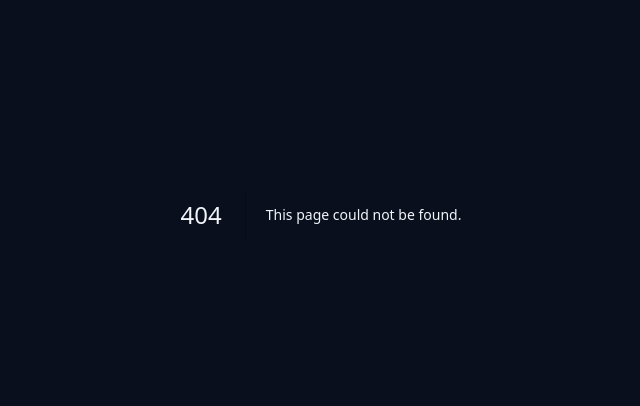
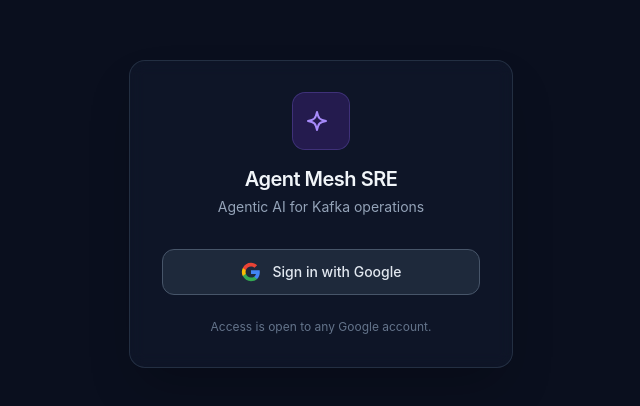
Before and after one commit to surajcsibm/agent-mesh-sre, a Next.js app: page /login in a window 1280 px wide. Before the commit this address had no page. Shown: the part 186-592 px from the top of the page, without its empty margins (319-959 px from the left). Built offline with nearby package versions, Linux system fonts and the light colour scheme.

Commit message:
feat: add Google OAuth + Vercel deployment config

```diff
--- a/package.json
+++ b/package.json
@@ -15,8 +15,9 @@
     "zustand": "^4.5.2",
     "lucide-react": "^0.383.0",
     "clsx": "^2.1.1",
-    "nodemailer": "^6.9.14",
-    "kafkajs": "^2.2.4"
+    "nodemailer": "^7.0.0",
+    "kafkajs": "^2.2.4",
+    "next-auth": "^4.24.7"
   },
   "devDependencies": {
     "typescript": "^5",
--- /dev/null
+++ b/src/app/api/auth/[...nextauth]/route.ts
@@ -0,0 +1,6 @@
+import NextAuth from "next-auth";
+import { authOptions } from "@/lib/auth";
+
+const handler = NextAuth(authOptions);
+
+export { handler as GET, handler as POST };
--- a/src/app/api/mesh/stream/route.ts
+++ b/src/app/api/mesh/stream/route.ts
@@ -2,7 +2,8 @@
 import { eventBus } from "@/lib/event-bus";
 import { getSnapshot } from "@/lib/mesh";
 
-export const dynamic = "force-dynamic";
+export const dynamic    = "force-dynamic";
+export const maxDuration = 60; // Vercel: keep the serverless function alive for SSE
 
 export async function GET() {
   const encoder = new TextEncoder();
--- a/src/app/layout.tsx
+++ b/src/app/layout.tsx
@@ -1,5 +1,6 @@
 import type { Metadata } from "next";
 import "./globals.css";
+import AuthProvider from "@/components/AuthProvider";
 
 export const metadata: Metadata = {
   title: "Agent Mesh SRE",
@@ -10,7 +11,9 @@ export default function RootLayout({ children }: { children: React.ReactNode })
   return (
     <html lang="en">
       <body className="min-h-screen bg-[#0a0f1e] text-slate-100 antialiased">
-        {children}
+        <AuthProvider>
+          {children}
+        </AuthProvider>
       </body>
     </html>
   );
--- /dev/null
+++ b/src/app/login/page.tsx
@@ -0,0 +1,64 @@
+"use client";
+import { signIn } from "next-auth/react";
+import { useSearchParams } from "next/navigation";
+import { Suspense } from "react";
+
+function LoginCard() {
+  const params = useSearchParams();
+  const callbackUrl = params.get("callbackUrl") ?? "/";
+  const error      = params.get("error");
+
+  return (
+    <div className="flex min-h-screen items-center justify-center bg-[#0a0f1e]">
+      <div className="w-full max-w-sm rounded-2xl border border-slate-700/60 bg-slate-900/80 p-8 shadow-2xl backdrop-blur">
+        {/* Logo / title */}
+        <div className="mb-8 text-center">
+          <div className="mx-auto mb-4 flex h-14 w-14 items-center justify-center rounded-xl bg-violet-600/20 ring-1 ring-violet-500/40">
+            <svg viewBox="0 0 24 24" className="h-8 w-8 text-violet-400" fill="none" stroke="currentColor" strokeWidth={1.5}>
+              <path strokeLinecap="round" strokeLinejoin="round"
+                d="M9.813 15.904L9 18.75l-.813-2.846a4.5 4.5 0 00-3.09-3.09L2.25 12l2.846-.813a4.5 4.5 0 003.09-3.09L9 5.25l.813 2.846a4.5 4.5 0 003.09 3.09L15.75 12l-2.846.813a4.5 4.5 0 00-3.09 3.09z" />
+            </svg>
+          </div>
+          <h1 className="text-xl font-semibold tracking-tight text-slate-100">Agent Mesh SRE</h1>
+          <p className="mt-1 text-sm text-slate-400">Agentic AI for Kafka operations</p>
+        </div>
+
+        {/* Error banner */}
+        {error && (
+          <div className="mb-4 rounded-lg border border-red-500/30 bg-red-900/20 px-4 py-2 text-sm text-red-400">
+            {error === "OAuthAccountNotLinked"
+              ? "This email is already linked to another sign-in method."
+              : "Sign-in failed. Please try again."}
+          </div>
+        )}
+
+        {/* Google sign-in button */}
+        <button
+          onClick={() => signIn("google", { callbackUrl })}
+          className="flex w-full items-center justify-center gap-3 rounded-xl border border-slate-600 bg-slate-800 px-4 py-3 text-sm font-medium text-slate-200 transition-all duration-150 hover:border-slate-500 hover:bg-slate-700 focus:outline-none focus:ring-2 focus:ring-violet-500/50"
+        >
+          {/* Google G logo */}
+          <svg viewBox="0 0 24 24" className="h-5 w-5" xmlns="http://www.w3.org/2000/svg">
+            <path d="M22.56 12.25c0-.78-.07-1.53-.2-2.25H12v4.26h5.92c-.26 1.37-1.04 2.53-2.21 3.31v2.77h3.57c2.08-1.92 3.28-4.74 3.28-8.09z" fill="#4285F4"/>
+            <path d="M12 23c2.97 0 5.46-.98 7.28-2.66l-3.57-2.77c-.98.66-2.23 1.06-3.71 1.06-2.86 0-5.29-1.93-6.16-4.53H2.18v2.84C3.99 20.53 7.7 23 12 23z" fill="#34A853"/>
+            <path d="M5.84 14.09c-.22-.66-.35-1.36-.35-2.09s.13-1.43.35-2.09V7.07H2.18C1.43 8.55 1 10.22 1 12s.43 3.45 1.18 4.93l2.85-2.22.81-.62z" fill="#FBBC05"/>
+            <path d="M12 5.38c1.62 0 3.06.56 4.21 1.64l3.15-3.15C17.45 2.09 14.97 1 12 1 7.7 1 3.99 3.47 2.18 7.07l3.66 2.84c.87-2.6 3.3-4.53 6.16-4.53z" fill="#EA4335"/>
+          </svg>
+          Sign in with Google
+        </button>
+
+        <p className="mt-6 text-center text-xs text-slate-500">
+          Access is open to any Google account.
+        </p>
+      </div>
+    </div>
+  );
+}
+
+export default function LoginPage() {
+  return (
+    <Suspense>
+      <LoginCard />
+    </Suspense>
+  );
+}
--- /dev/null
+++ b/src/components/AuthProvider.tsx
@@ -0,0 +1,7 @@
+"use client";
+// Client-side wrapper needed because SessionProvider uses React context
+import { SessionProvider } from "next-auth/react";
+
+export default function AuthProvider({ children }: { children: React.ReactNode }) {
+  return <SessionProvider>{children}</SessionProvider>;
+}
--- a/src/components/Dashboard.tsx
+++ b/src/components/Dashboard.tsx
@@ -4,6 +4,8 @@ import dynamic from "next/dynamic";
 import { useMeshStream } from "./useMeshStream";
 import type { ApprovalRequest, AuditRecord } from "@/lib/types";
 import clsx from "clsx";
+import { useSession, signOut } from "next-auth/react";
+import { useState } from "react";
 
 // AgentCanvas uses ReactFlow which is client-only
 const AgentCanvas = dynamic(() => import("./AgentCanvas"), { ssr: false });
@@ -93,6 +95,49 @@ function ApprovalGate({ approvals, onDecide }: { approvals: ApprovalRequest[]; o
   );
 }
 
+// ── User menu (Google OAuth) ──────────────────────────────────────────────────
+
+function UserMenu() {
+  const { data: session } = useSession();
+  const [open, setOpen] = useState(false);
+
+  if (!session?.user) return null;
+
+  const name  = session.user.name  ?? "User";
+  const email = session.user.email ?? "";
+  const image = session.user.image;
+  const initials = name.split(" ").map((n) => n[0]).join("").slice(0, 2).toUpperCase();
+
+  return (
+    <div className="relative">
+      <button onClick={() => setOpen((o) => !o)}
+        className="flex items-center gap-2 rounded-full border border-slate-700 bg-slate-800 pl-1.5 pr-3 py-1 hover:border-slate-500 transition-colors">
+        {image
+          ? <img src={image} alt={name} referrerPolicy="no-referrer"
+              className="w-6 h-6 rounded-full" />
+          : <div className="w-6 h-6 rounded-full bg-violet-600 flex items-center justify-center text-[9px] font-bold text-white">
+              {initials}
+            </div>
+        }
+        <span className="text-xs text-slate-300 max-w-[100px] truncate hidden sm:block">{name}</span>
+      </button>
+
+      {open && (
+        <div className="absolute right-0 top-full mt-1.5 w-56 rounded-xl border border-slate-700 bg-slate-900 shadow-xl z-50">
+          <div className="px-4 py-3 border-b border-slate-800">
+            <div className="text-xs font-semibold text-white truncate">{name}</div>
+            <div className="text-[10px] text-slate-500 truncate">{email}</div>
+          </div>
+          <button onClick={() => signOut({ callbackUrl: "/login" })}
+            className="w-full text-left px-4 py-2.5 text-xs text-slate-300 hover:bg-slate-800 hover:text-white rounded-b-xl transition-colors">
+            Sign out
+          </button>
+        </div>
+      )}
+    </div>
+  );
+}
+
 function AuditLogPanel({ log }: { log: AuditRecord[] }) {
   return (
     <div className="flex flex-col h-full">
@@ -165,6 +210,8 @@ export default function Dashboard() {
                        hover:border-slate-500 rounded-lg px-3 py-1.5 transition-colors">
             ↺ Reset
           </button>
+
+          <UserMenu />
         </div>
       </nav>
 
--- /dev/null
+++ b/src/lib/auth.ts
@@ -0,0 +1,35 @@
+// NextAuth configuration — Google OAuth
+// Used by /api/auth/[...nextauth]/route.ts and the middleware
+
+import NextAuth, { type NextAuthOptions } from "next-auth";
+import GoogleProvider from "next-auth/providers/google";
+
+export const authOptions: NextAuthOptions = {
+  providers: [
+    GoogleProvider({
+      clientId:     process.env.GOOGLE_CLIENT_ID!,
+      clientSecret: process.env.GOOGLE_CLIENT_SECRET!,
+    }),
+  ],
+  pages: {
+    signIn: "/login",
+  },
+  callbacks: {
+    // Expose email + name in the session token so the UI can show who is logged in
+    async session({ session, token }) {
+      if (session.user && token.sub) {
+        (session.user as { id?: string }).id = token.sub;
+      }
+      return session;
+    },
+  },
+  // Uncomment the block below to restrict access to specific Gmail addresses:
+  // callbacks: {
+  //   async signIn({ user }) {
+  //     const allowed = ["surajcs@gmail.com", "colleague@gmail.com"];
+  //     return allowed.includes(user.email ?? "");
+  //   },
+  // },
+};
+
+export default NextAuth(authOptions);
--- /dev/null
+++ b/src/middleware.ts
@@ -0,0 +1,18 @@
+// Route protection — requires a valid Google session for all pages
+// API routes are left unguarded so the MRAL runtime can self-call without tokens.
+// Static assets and the auth flow are always public.
+
+export { default } from "next-auth/middleware";
+
+export const config = {
+  matcher: [
+    /*
+     * Protect everything except:
+     *  - /api/auth/**        (NextAuth callbacks)
+     *  - /login              (sign-in page)
+     *  - /_next/**           (Next.js static files)
+     *  - /favicon.ico
+     */
+    "/((?!api/auth|login|_next/static|_next/image|favicon\\.ico).*)",
+  ],
+};
```
Also changed, not shown: vercel.json (added), 2 other files (tests, documents, lock files or other folders).
